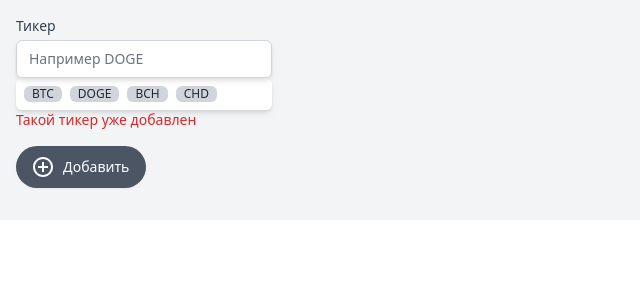
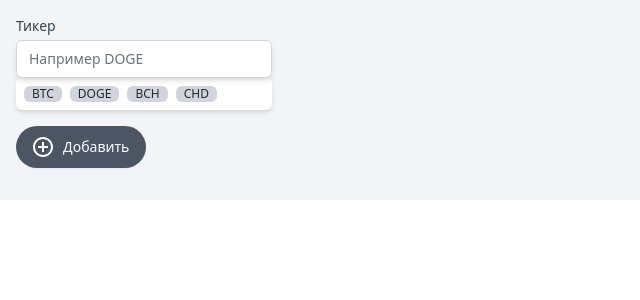
Before and after one commit to natalyasaigakowa/cryptonomicon, a Vue app: page / in a window 1280 px wide. Shown: the top 300 px of the page, without its empty margins (0-640 px from the left). Built offline with nearby package versions, Linux system fonts and the light colour scheme.

Commit message:
15 Правки

```diff
--- a/src/App.vue
+++ b/src/App.vue
@@ -32,7 +32,7 @@
               CHD
             </span>
             </div>
-            <div class="text-sm text-red-600">Такой тикер уже добавлен</div>
+            <div v-if="replay" class="text-sm text-red-600">Такой тикер уже добавлен</div>
           </div>
         </div>
         <button
@@ -157,7 +157,8 @@ export default {
       ticker: "",
       tickers: [],
       sel: null,
-      graph: []
+      graph: [],
+      replay: null
     }
   },
 
```
